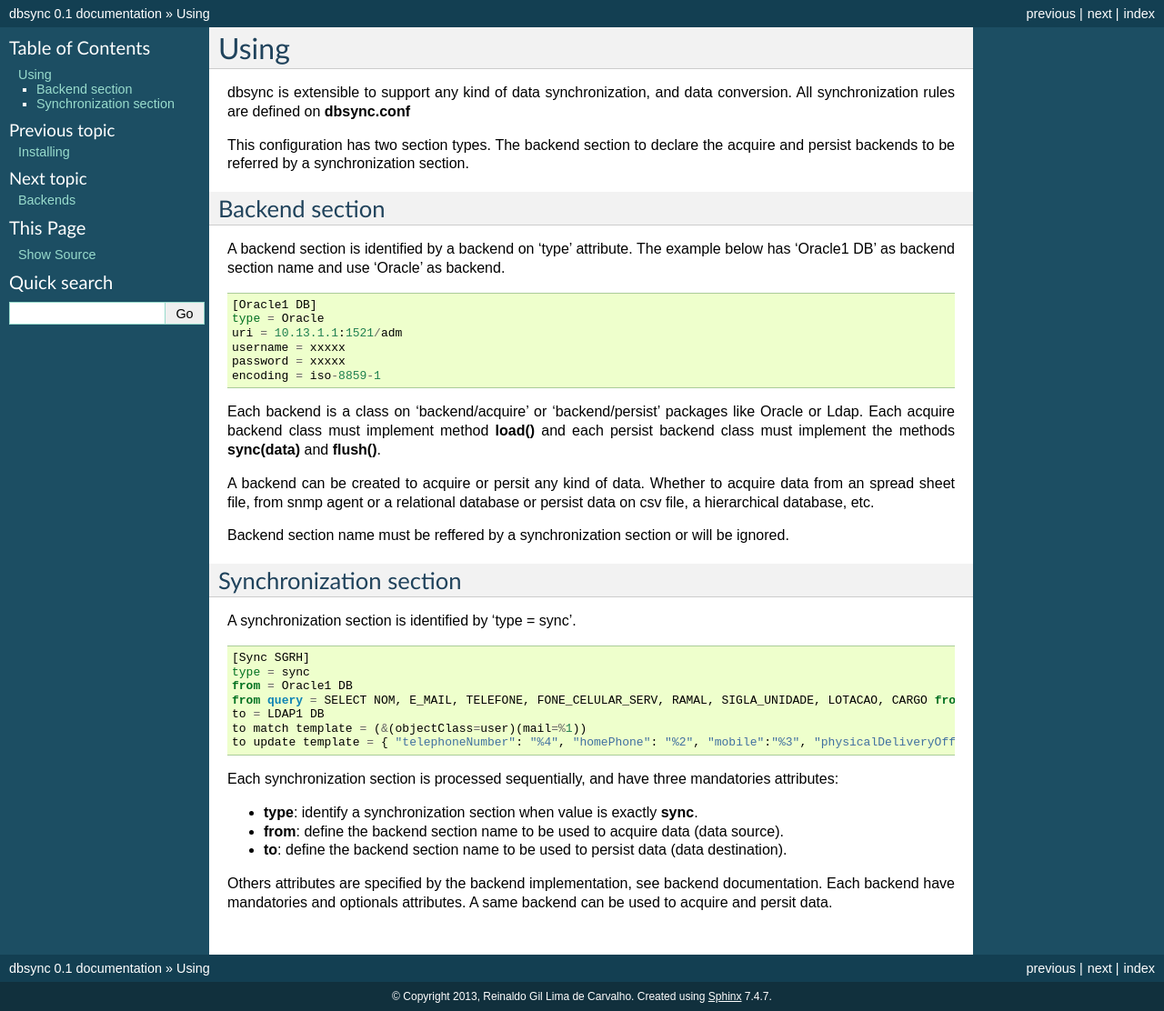
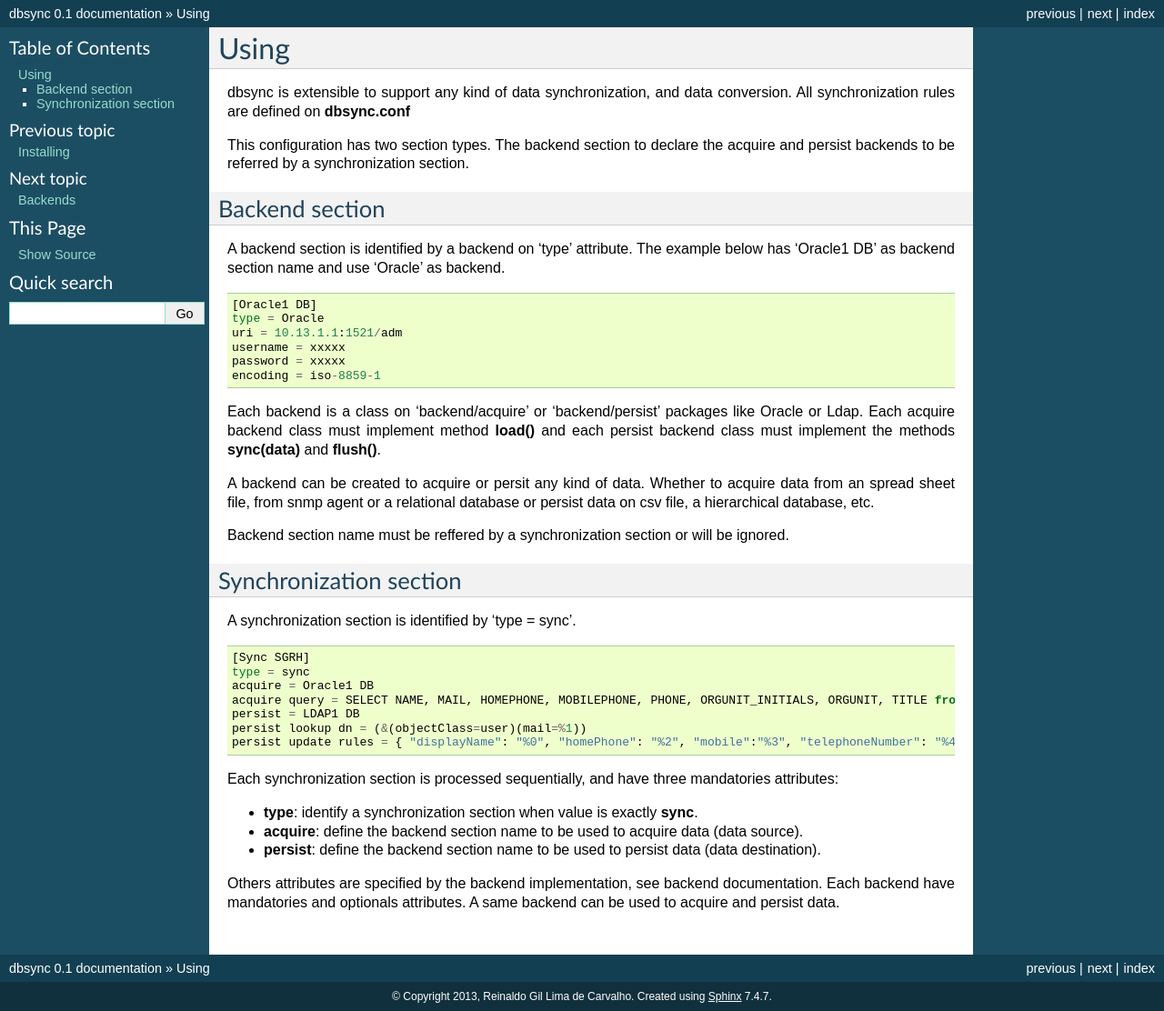
Before and after one commit to reinaldoc/dbsync, a Sphinx documentation site: the page built from docs/24_using.rst, in a window 1280 px wide. Shown: the whole page at 91% size. Built offline with Sphinx 7.4.7, drawn with Linux system fonts in a browser that asks for light colours.

Commit message:
update documentation to better description of dbsync.conf sections

```diff
--- a/docs/24_using.rst
+++ b/docs/24_using.rst
@@ -42,20 +42,20 @@ A synchronization section is identified by 'type = sync'. ::
 
     [Sync SGRH]
     type = sync
-    from = Oracle1 DB
-    from query = SELECT NOM, E_MAIL, TELEFONE, FONE_CELULAR_SERV, RAMAL, SIGLA_UNIDADE, LOTACAO, CARGO from vw_mat_servidores where NOM like 'REI%'
-    to = LDAP1 DB
-    to match template = (&(objectClass=user)(mail=%1))
-    to update template = { "telephoneNumber": "%4", "homePhone": "%2", "mobile":"%3", "physicalDeliveryOfficeName": "%5 - %6", "department": "%5 - %6", "title": "%7", "description": "%7" }
+    acquire = Oracle1 DB
+    acquire query = SELECT NAME, MAIL, HOMEPHONE, MOBILEPHONE, PHONE, ORGUNIT_INITIALS, ORGUNIT, TITLE from VW_EMPLOYEE where NAME like 'REI%'
+    persist = LDAP1 DB
+    persist lookup dn = (&(objectClass=user)(mail=%1))
+    persist update rules = { "displayName": "%0", "homePhone": "%2", "mobile":"%3", "telephoneNumber": "%4", "department": "%5 - %6", "title": "%7" }
 
 
 Each synchronization section is processed sequentially, and have three
 mandatories attributes:
 
 * **type**: identify a synchronization section when value is exactly **sync**.
-* **from**: define the backend section name to be used to acquire data (data source).
-* **to**: define the backend section name to be used to persist data (data destination).
+* **acquire**: define the backend section name to be used to acquire data (data source).
+* **persist**: define the backend section name to be used to persist data (data destination).
 
 Others attributes are specified by the backend implementation, see backend
 documentation. Each backend have mandatories and optionals attributes. A same
-backend can be used to acquire and persit data.
+backend can be used to acquire and persist data.
```
